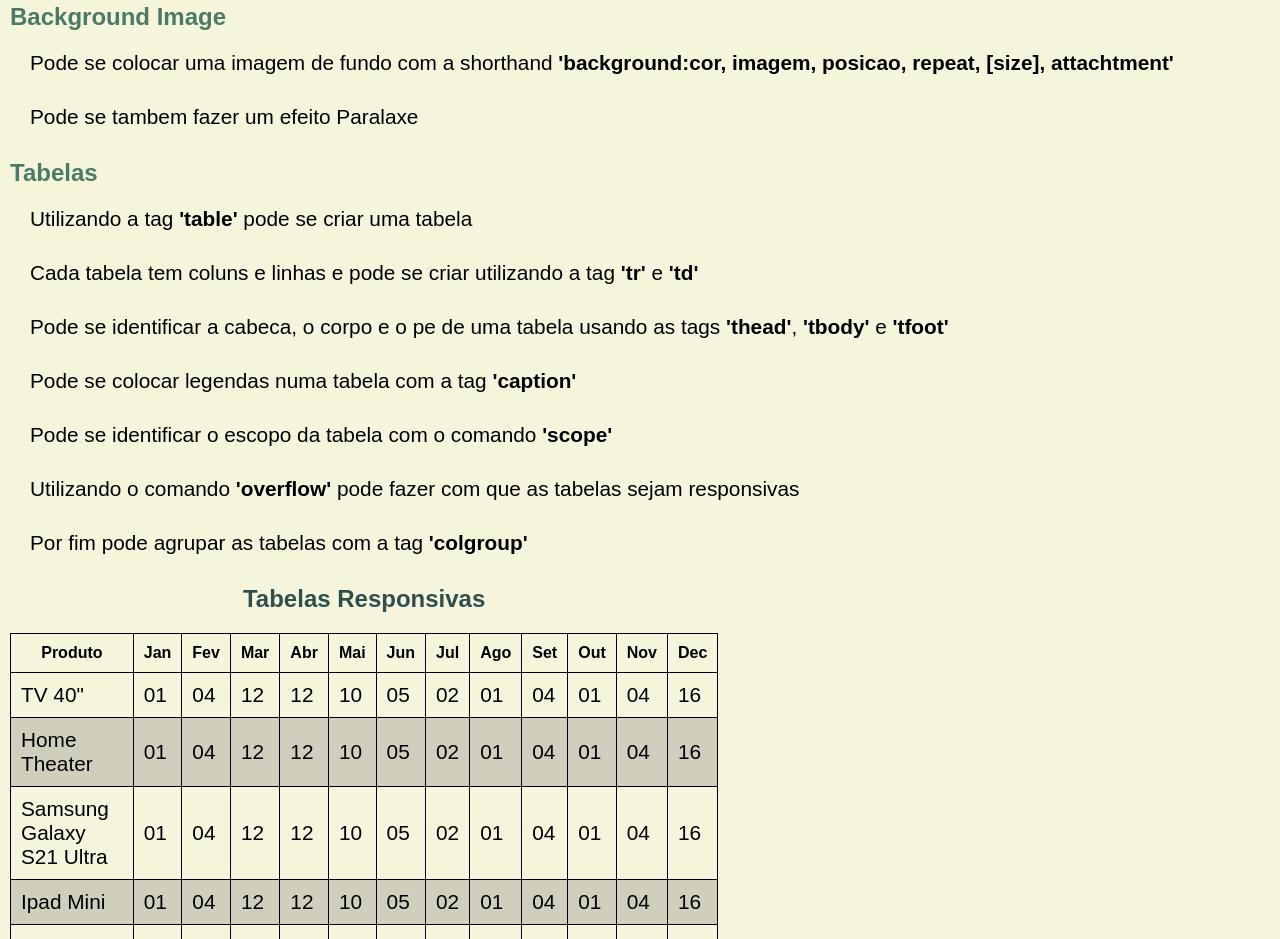
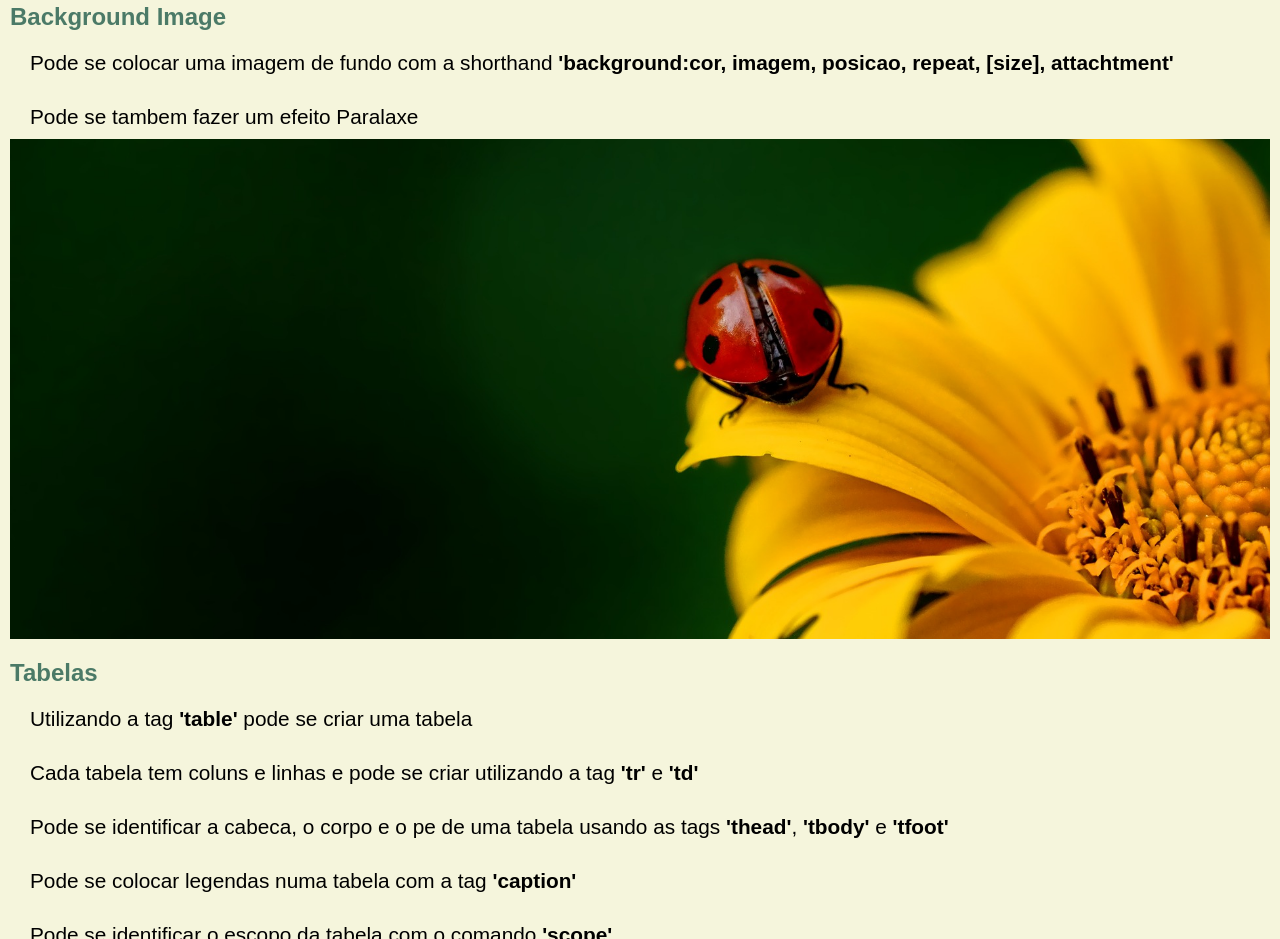
Before and after one commit to Willton-Da-Costa-Xavier/projecto-protofolio-estudos, a plain HTML site: page index.html in a window 1280 px wide. Shown: the part 5632-6571 px from the top of the page. Drawn offline with Linux system fonts and the light colour scheme.

Commit message:
Finalizado

```diff
--- a/estilo/estilo.css
+++ b/estilo/estilo.css
@@ -181,6 +181,15 @@ section.modulo-3 h4{
     font-size: 1.5em;
 }
 
+.paralaxe{
+    width: 100%;
+    height: 500px;
+    background-image: url("../imagem/background001.jpg");
+    background-position: center right;
+    background-attachment: fixed;
+    background-size: cover;
+}
+
 caption{
     font-size: 1.5em;
     padding: 20px;
```
